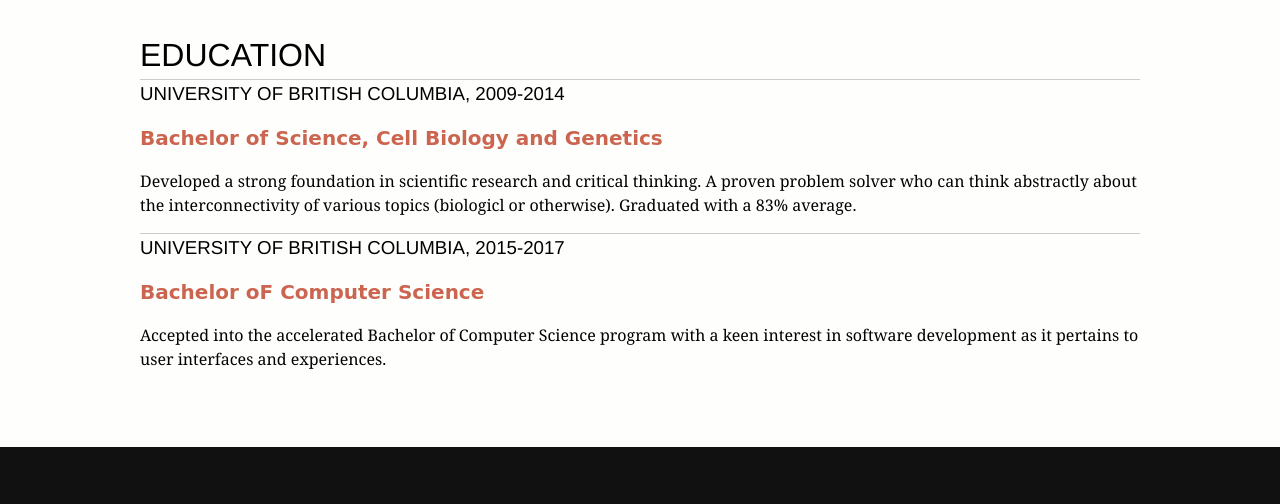
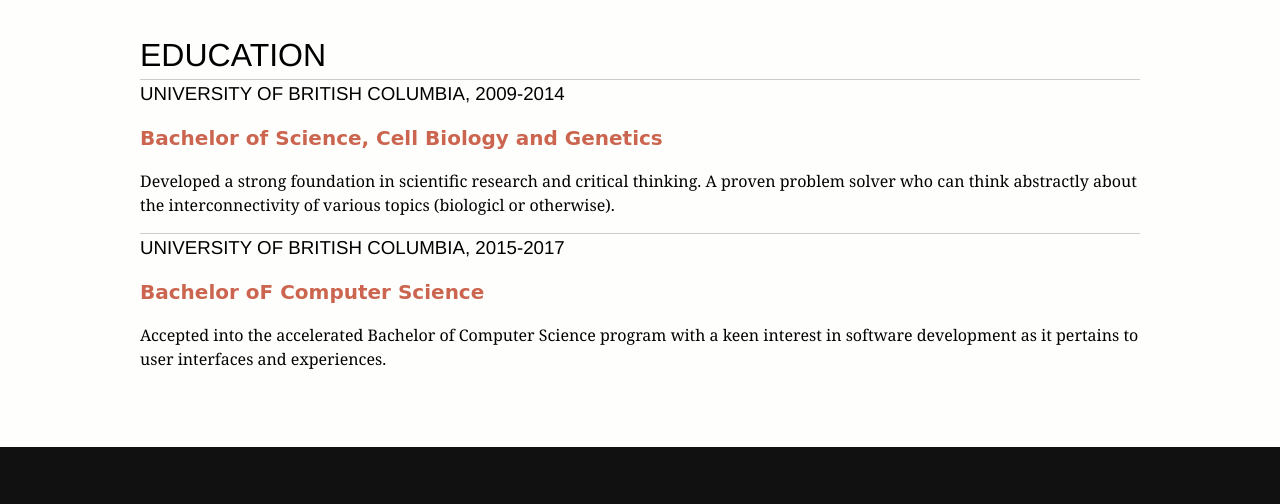
Before and after one commit to christineliu0318/christineliu0318.github.io, a plain HTML site: page index.html in a window 1280 px wide. Shown: the part 2198-2702 px from the top of the page. Drawn offline with Linux system fonts and the light colour scheme; a web font is replaced by a local one.

Commit message:
Change to Education Section

```diff
--- a/index.html
+++ b/index.html
@@ -147,7 +147,7 @@
 				<div class="item">
 					<h3>University of British Columbia, 2009-2014</h3>
 					<h4>Bachelor of Science, Cell Biology and Genetics</h4>
-					<p>Developed a strong foundation in scientific research and critical thinking. A proven problem solver who can think abstractly about the interconnectivity of various topics (biologicl or otherwise). Graduated with a 83% average. </p>
+					<p>Developed a strong foundation in scientific research and critical thinking. A proven problem solver who can think abstractly about the interconnectivity of various topics (biologicl or otherwise). </p>
 				</div>
 				<div class="item">
 					<h3>University of British Columbia, 2015-2017</h3>
```
